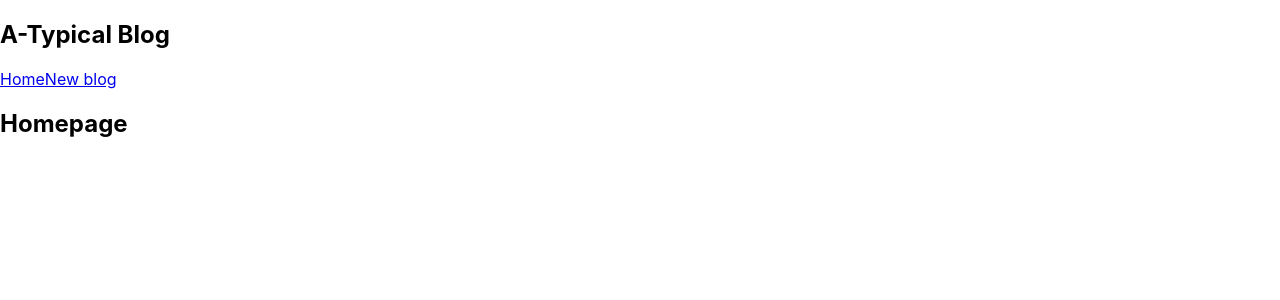
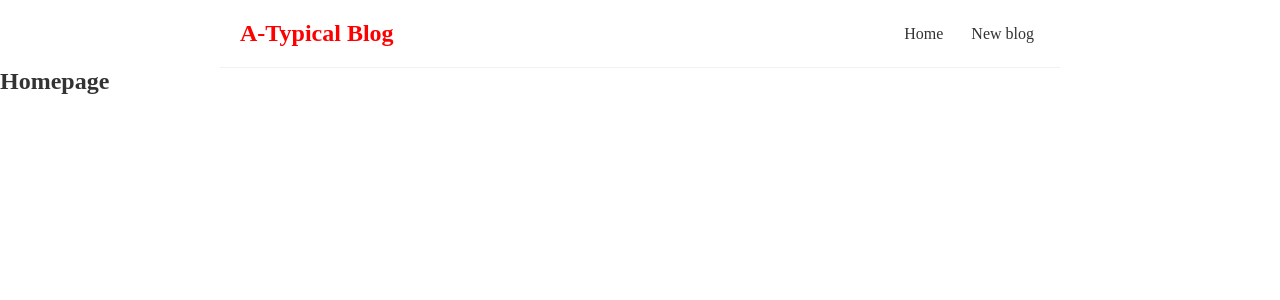
Before and after one commit to MrvnLucky/a-typical-blog, a React (Create React App) app: page / in a window 1280 px wide. Shown: the top 300 px of the page. Built offline with nearby package versions, Linux system fonts and the light colour scheme.

Commit message:
Add navbar styling

```diff
--- a/src/index.css
+++ b/src/index.css
@@ -1,13 +1,31 @@
-body {
+* {
   margin: 0;
-  font-family: -apple-system, BlinkMacSystemFont, 'Segoe UI', 'Roboto', 'Oxygen',
-    'Ubuntu', 'Cantarell', 'Fira Sans', 'Droid Sans', 'Helvetica Neue',
-    sans-serif;
-  -webkit-font-smoothing: antialiased;
-  -moz-osx-font-smoothing: grayscale;
+  color: #333;
 }
 
-code {
-  font-family: source-code-pro, Menlo, Monaco, Consolas, 'Courier New',
-    monospace;
+.navbar {
+  display: flex;
+  align-items: center;
+  padding: 20px;
+  max-width: 800px;
+  margin: 0 auto;
+  border-bottom: 1px solid #f2f2f2;
 }
+
+.navbar h1 {
+  color: red;
+}
+
+.navbar .links {
+  margin-left: auto;
+}
+
+.navbar a {
+  margin-left: 16px;
+  text-decoration: none;
+  padding: 6px;
+}
+
+.navbar a:hover {
+  color: red;
+}
```
